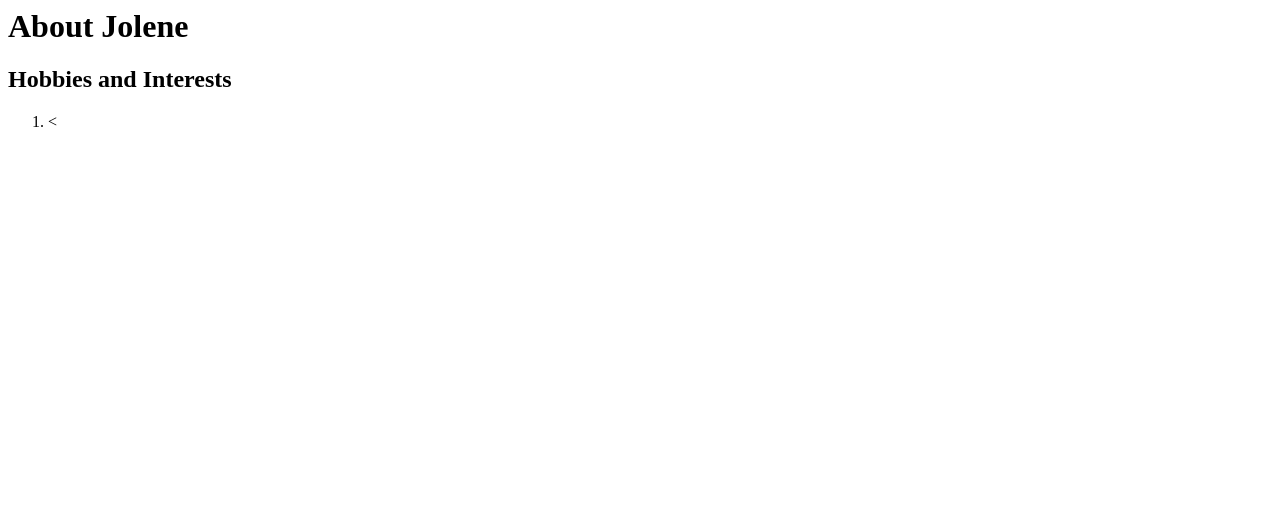
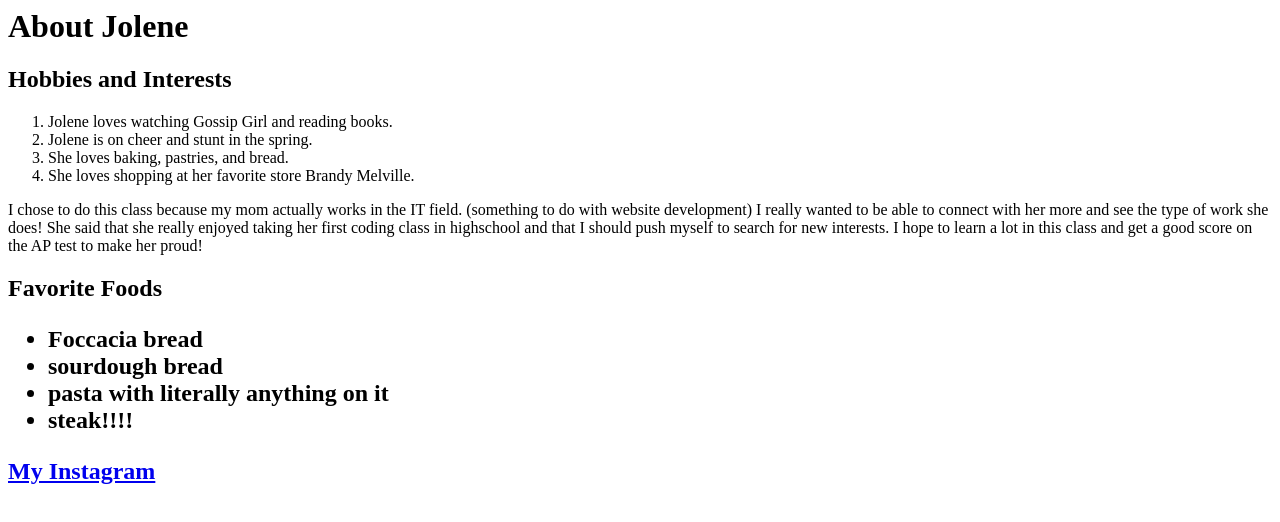
Before and after one commit to staten-island-tech/intro-to-html-jolenexiong, a plain HTML site: page index.html in a window 1280 px wide. Drawn offline with Linux system fonts and the light colour scheme.

Commit message:
first commit

```diff
--- a/index.html
+++ b/index.html
@@ -8,7 +8,28 @@
 <body>
     <h2>Hobbies and Interests</h2>
     <ol>
-        <li>< </li>
+        <li>Jolene loves watching Gossip Girl and reading books.</li>
+        <li>Jolene is on cheer and stunt in the spring.</li>
+        <li>She loves baking, pastries, and bread.</li>
+        <li>She loves shopping at her favorite store Brandy Melville.</li>
+        </li>
     </ol>
+</body> I chose to do this class because my mom actually works in
+the IT field. (something to do with website development)
+I really wanted to be able to connect with her more and see
+the type of work she does! She said that she really enjoyed
+taking her first coding class in highschool and that I should
+push myself to search for new interests. I hope to learn a lot in
+this class and get a good score on the AP test to make her proud!
+    <h2>Favorite Foods<h2>
+    <ul>
+        <li>Foccacia bread</li>
+        <li>sourdough bread</li>
+        <li>pasta with literally anything on it</li>
+        <li>steak!!!!</li>
+    </ul>
+
+<a><a href="https://www.instagram.com/accounts/login">My Instagram</a>
+
 </body>
 </html>
```
Also changed, not shown: about me.html (deleted, +0 -10 lines).
